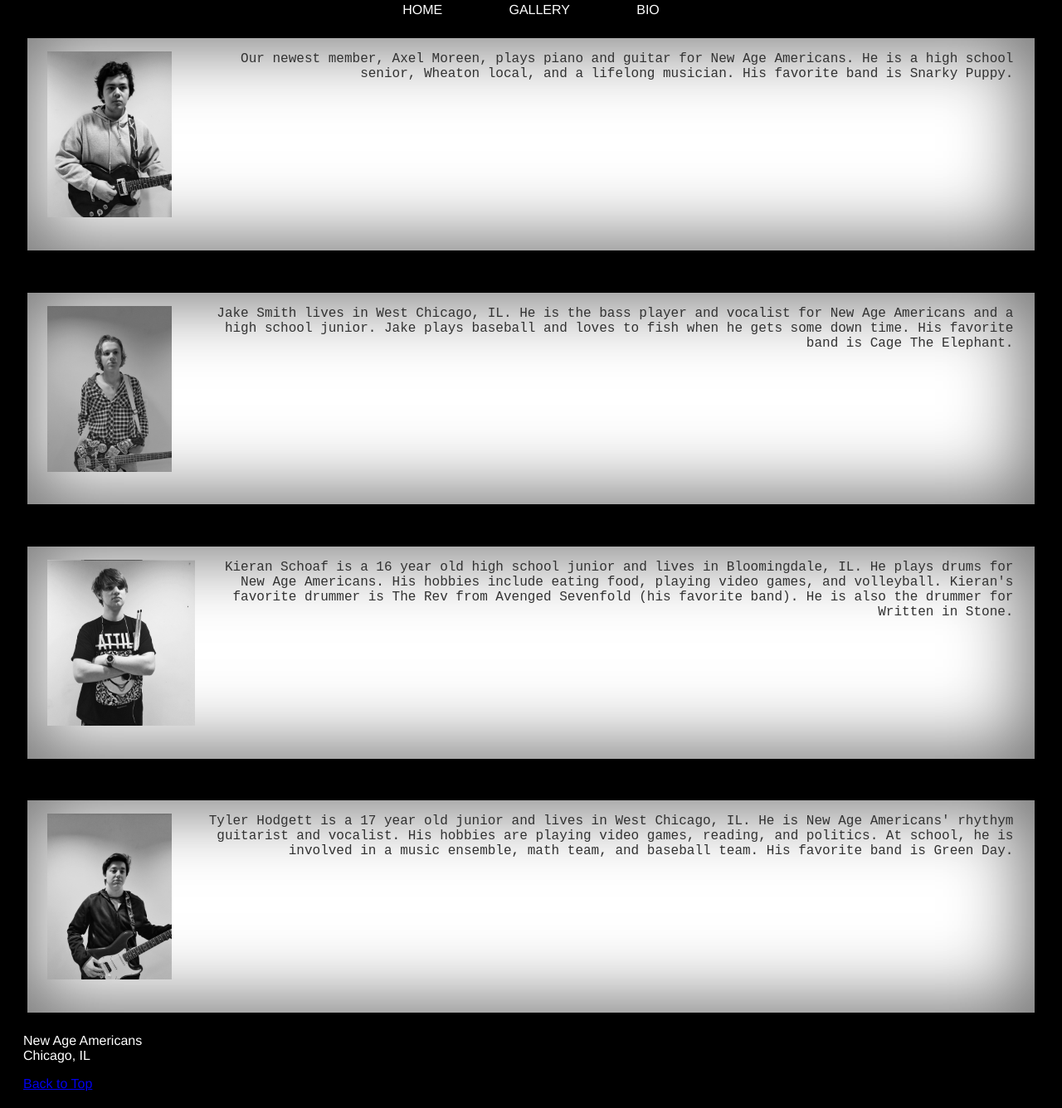
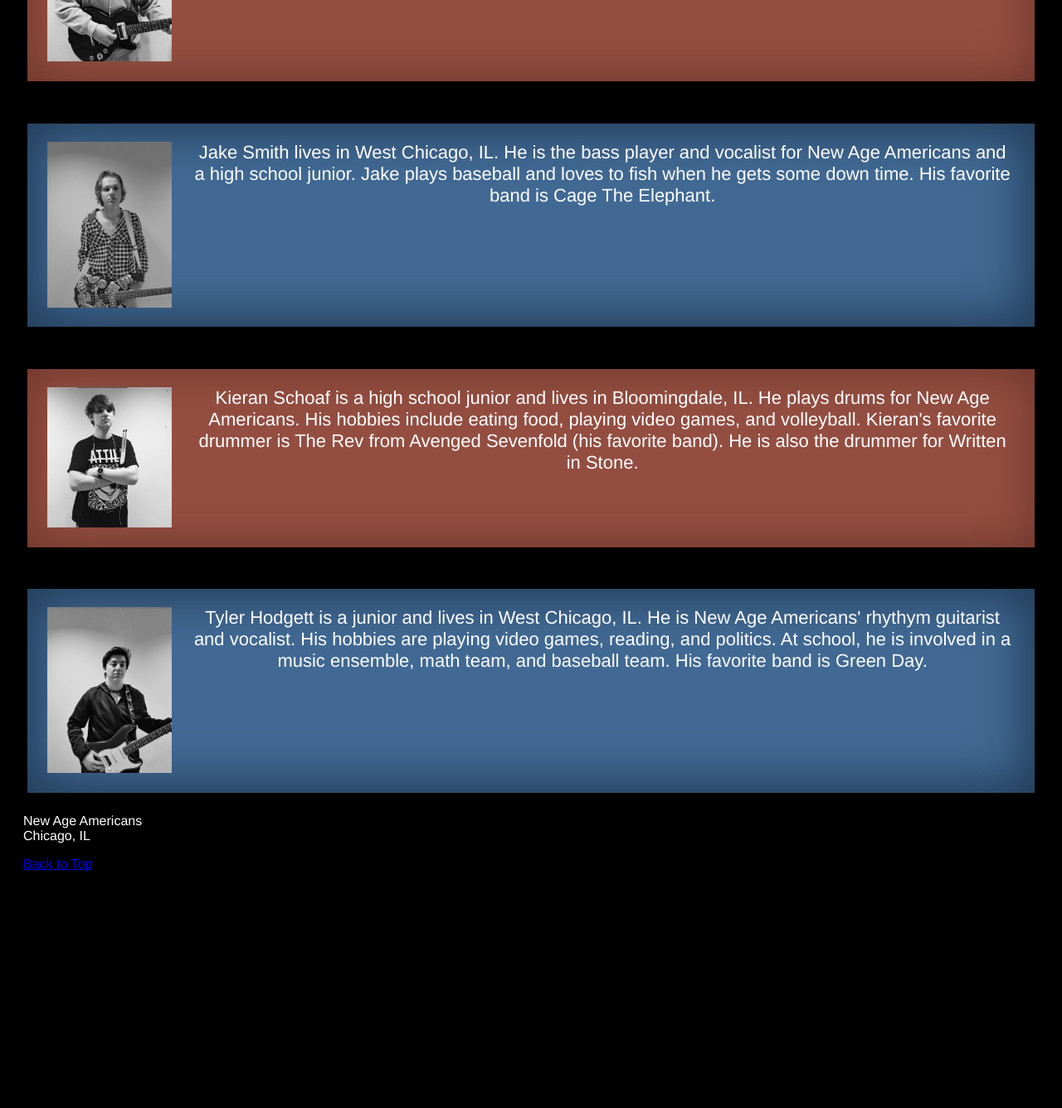
Before and after one commit to LucyVeron/website, a Flask app: page /bio in a window 1280 px wide. Shown: the part 353-1689 px from the top of the page at 83% size. After the commit the page ends 1404 px from the top, so only its background shows below. Run offline with Flask 2, Linux system fonts and the light colour scheme.

Commit message:
Bio touch-ups

```diff
--- a/cgi-bin/static/style.css
+++ b/cgi-bin/static/style.css
@@ -9,14 +9,16 @@ body, html{
 
 .social-media img{
    border: none;
-   width: 40px;
-   height: 40px;
+   width: 30px;
+   height: 30px;
 }
 
-h1 {
-   margin: 0 auto 0 auto;
-   text-align: center;
-   text-transform: uppercase;
+.logo{
+    display: block;
+    position: relative;
+    height: 120px;
+    margin: 0 auto 0 auto;
+    text-align: center;
 }
 
 .nav{text-transform: uppercase;}
@@ -61,27 +63,39 @@ h1 {
 }
 
 .axel, .jake, .kieran, .tyler {
-    display: flex;
     float: left;
-    background: white;
     margin: 2% 2% 2% 2%;
     padding: 0 2% 0 0;
-    color: rgb(50, 50, 50);
-    font-family: Courier New, Courier, Lucida Typewriter;
     text-decoration: none;
-    box-shadow: inset -2px -2px 87px 13px #757575;
-    -webkit-box-shadow: inset -2px -2px 87px 13px #757575;
-    -moz-box-shadow: inset -2px -2px 87px 13px #757575;
-    -o-box-shadow: inset -2px -2px 87px 13px #757575;
+}
+
+.axel, .kieran {
+    background: #934e41;
+box-shadow: inset 0px 0px 51px 3px #6E362B;
+-webkit-box-shadow: inset 0px 0px 51px 3px #6E362B;
+-moz-box-shadow: inset 0px 0px 51px 3px #6E362B;
+-o-box-shadow: inset 0px 0px 51px 3px #6E362B;
+}
+
+.jake, .tyler {
+    background: #416993;
+box-shadow: inset 0px 0px 51px 15px #253F5C;
+-webkit-box-shadow: inset 0px 0px 51px 15px #253F5C;
+-moz-box-shadow: inset 0px 0px 51px 15px #253F5C;
+-o-box-shadow: inset 0px 0px 51px 15px #253F5C;
 }
 
 .axel img, .jake img, .kieran img, .tyler img{
+    width: 150px;
+    height: 100%;
     float: left;
     padding: 0 2% 2% 2%;
 }
 
 .axel p, .jake p, .kieran p, .tyler p{
-    text-align: right;
+    display: block;
+    text-align: center;
+    font-size: 22px;
 }
 
 @media screen and (min-width: 795px){/*Big screens*/
@@ -106,7 +120,7 @@ h1 {
 
    .fixed.bg-2{background-image: url("images/yellowimg.png");}
 
-   .fixed.bg-3{background-image: url("images/logo.JPG");}
+   .fixed.bg-3{background-image: url("images/graphic.JPG");}
 }
 
 @media screen and (max-width: 795px){/*Little screens*/
--- a/cgi-bin/templates/bio.html
+++ b/cgi-bin/templates/bio.html
@@ -10,10 +10,10 @@
 </div><!--jake-->
 <div class="kieran">
     <p><img height="200" src="../static/images/bio/kieran.jpg">
-    Kieran Schoaf is a 16 year old high school junior and lives in Bloomingdale, IL. He plays drums for New Age Americans. His hobbies include eating food, playing video games, and volleyball. Kieran's favorite drummer is The Rev from Avenged Sevenfold (his favorite band). He is also the drummer for Written in Stone.</p>
+    Kieran Schoaf is a high school junior and lives in Bloomingdale, IL. He plays drums for New Age Americans. His hobbies include eating food, playing video games, and volleyball. Kieran's favorite drummer is The Rev from Avenged Sevenfold (his favorite band). He is also the drummer for Written in Stone.</p>
 </div><!--kieran-->
 <div class="tyler">
     <p><img height="200" src="../static/images/bio/tyler.jpg">
-    Tyler Hodgett is a 17 year old junior and lives in West Chicago, IL. He is New Age Americans' rhythym guitarist and vocalist. His hobbies are playing video games, reading, and politics. At school, he is involved in a music ensemble, math team, and baseball team. His favorite band is Green Day.</p>
+    Tyler Hodgett is a junior and lives in West Chicago, IL. He is New Age Americans' rhythym guitarist and vocalist. His hobbies are playing video games, reading, and politics. At school, he is involved in a music ensemble, math team, and baseball team. His favorite band is Green Day.</p>
 </div><!--tyler-->
 {% endblock %}
```
